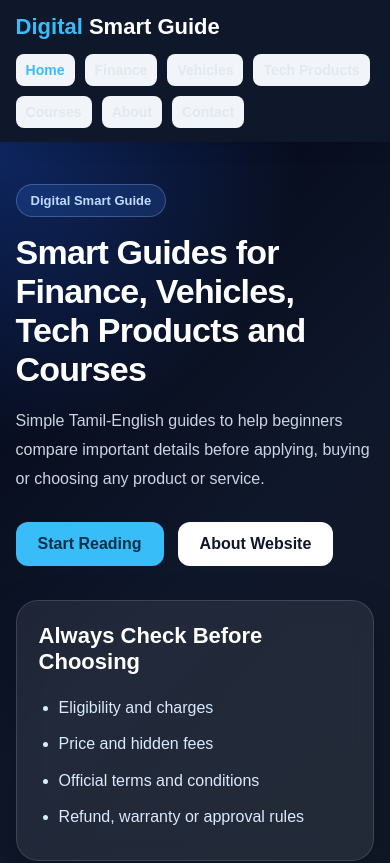
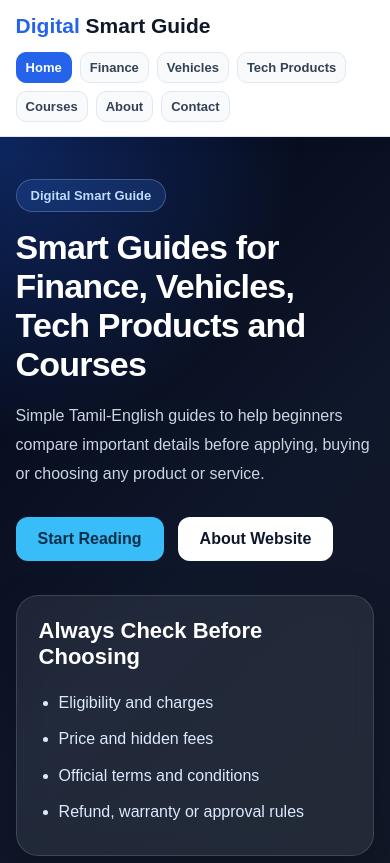
Before and after one commit to Subash21-G/digital-smart-guide, an Angular app: page / in a window 390 px wide. Shown: the top 863 px of the page. Built offline with nearby package versions, Linux system fonts and the light colour scheme.

Commit message:
Improve header responsive menu

```diff
--- a/src/app/components/header/header.scss
+++ b/src/app/components/header/header.scss
@@ -1,15 +1,10 @@
 .site-header {
-  background: #0f172a;
-  color: #ffffff;
+  background: #ffffff;
+  border-bottom: 1px solid #e2e8f0;
   position: sticky;
   top: 0;
-  z-index: 100;
-  box-shadow: 0 4px 20px rgba(0, 0, 0, 0.12);
-}
-
-.container {
-  width: min(1180px, 92%);
-  margin: auto;
+  z-index: 1000;
+  box-shadow: 0 4px 18px rgba(15, 23, 42, 0.04);
 }
 
 .nav-bar {
@@ -21,48 +16,50 @@
 }
 
 .logo {
-  color: #ffffff;
+  text-decoration: none;
+  color: #0f172a;
   font-size: 24px;
-  font-weight: 800;
-  text-decoration: none;
+  font-weight: 900;
+  white-space: nowrap;
+
+  span {
+    color: #2563eb;
+  }
 }
-
-  .logo span {
-    color: #38bdf8;
-  }
 
 nav {
   display: flex;
   align-items: center;
-  gap: 18px;
+  gap: 8px;
   flex-wrap: wrap;
+  justify-content: flex-end;
+
+  a {
+    text-decoration: none;
+    color: #334155;
+    font-weight: 700;
+    font-size: 15px;
+    padding: 9px 12px;
+    border-radius: 10px;
+    transition: 0.2s ease;
+
+    &:hover {
+      background: #eff6ff;
+      color: #2563eb;
+    }
+
+    &.active {
+      background: #2563eb;
+      color: #ffffff;
+    }
+  }
 }
 
-  nav a {
-    color: #e2e8f0;
-    text-decoration: none;
-    font-size: 15px;
-    font-weight: 600;
-  }
-
-    nav a:hover,
-    nav a.active {
-      color: #38bdf8;
-    }
-
-@media (max-width: 768px) {
+@media (max-width: 850px) {
   .nav-bar {
-    align-items: flex-start;
-    flex-direction: column;
-    padding: 14px 0;
-  }
-
-  nav {
-    gap: 12px;
-  }
-}
-@media (max-width: 768px) {
-  .nav-bar {
+    min-height: auto;
+    padding-top: 14px;
+    padding-bottom: 14px;
     flex-direction: column;
     align-items: flex-start;
     gap: 14px;
@@ -70,19 +67,33 @@ nav {
 
   nav {
     width: 100%;
-    display: flex;
-    flex-wrap: wrap;
-    gap: 10px;
+    justify-content: flex-start;
+    gap: 8px;
 
     a {
+      background: #f8fafc;
+      border: 1px solid #e2e8f0;
       font-size: 14px;
       padding: 8px 10px;
-      background: #f1f5f9;
-      border-radius: 8px;
+
+      &.active {
+        background: #2563eb;
+        border-color: #2563eb;
+        color: #ffffff;
+      }
     }
   }
+}
 
+@media (max-width: 480px) {
   .logo {
-    font-size: 22px;
+    font-size: 21px;
+  }
+
+  nav {
+    a {
+      font-size: 13px;
+      padding: 7px 9px;
+    }
   }
 }
```
Also changed, not shown: src/app/components/header/header.html (+29 -7 lines).
